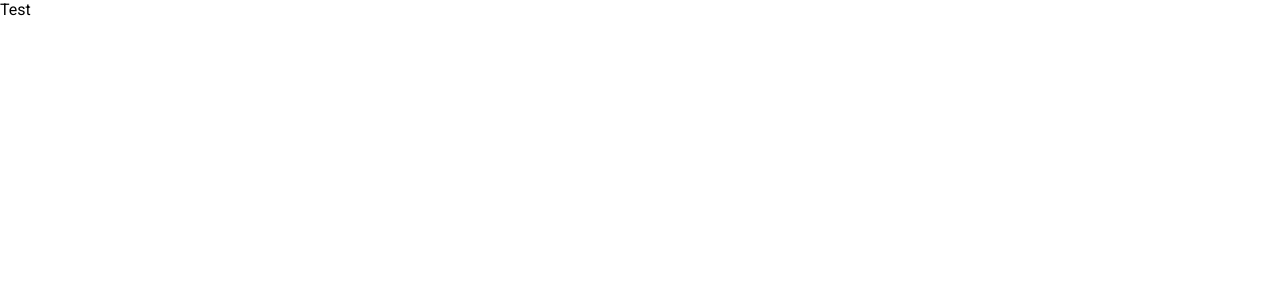
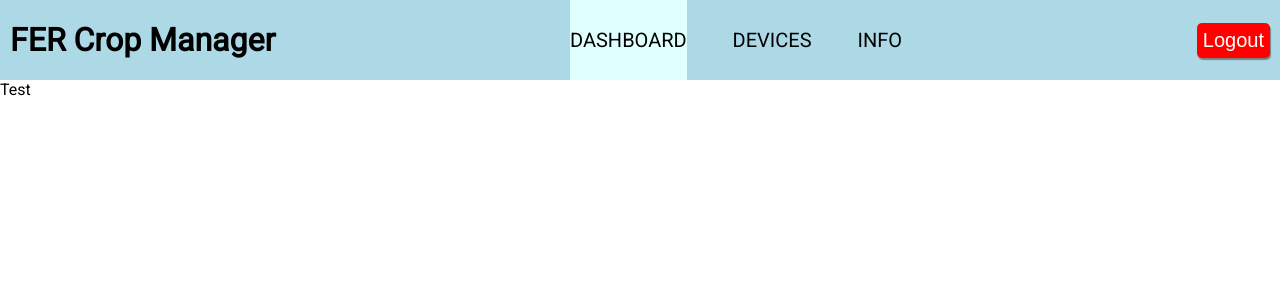
Before and after one commit to Ivan76654/fer-crop-manager, an Angular app: page / in a window 1280 px wide. Shown: the top 300 px of the page. Built offline with nearby package versions, Linux system fonts and the light colour scheme.

Commit message:
Add header component.

```diff
--- a/src/app/app.component.html
+++ b/src/app/app.component.html
@@ -1,3 +1,4 @@
-<main>
+<div class="main-container">
+  <app-header />
   Test
-</main>
+</div>
--- a/src/app/app.component.ts
+++ b/src/app/app.component.ts
@@ -1,9 +1,10 @@
 import { Component } from '@angular/core';
+import { HeaderComponent } from './header/header.component';
 
 @Component({
   selector: 'app-root',
   standalone: true,
-  imports: [],
+  imports: [HeaderComponent],
   templateUrl: './app.component.html',
   styleUrl: './app.component.css'
 })
--- /dev/null
+++ b/src/app/header/header.component.css
@@ -0,0 +1,50 @@
+header {
+  width: 100%;
+  height: 10vh;
+  padding-left: 10px;
+  padding-right: 10px;
+  display: flex;
+  align-items: center;
+  justify-content: space-between;
+  background-color: lightblue;
+}
+
+.nav {
+  display: flex;
+  justify-content: space-around;
+  width: 30%;
+}
+
+.nav li.nav-link {
+  list-style: none;
+}
+
+.nav li.nav-link a {
+  display: grid;
+  min-height: 10vh;
+  font-size: 1.25rem;
+  color: black;
+  text-decoration: none;
+  place-content: center;
+}
+
+.nav li.nav-link a:hover,
+.nav li.nav-link a.active {
+  background-color: lightcyan;
+}
+
+button.logout-btn {
+  font-size: 1.25rem;
+  border: 0;
+  box-shadow: 1px 2px 1px gray;
+  outline: none;
+  padding: 6px;
+  background-color: red;
+  color: white;
+  border-radius: 5px;
+  cursor: pointer;
+}
+
+button.logout-btn:active {
+  box-shadow: 0px 0px 0px;
+}
--- /dev/null
+++ b/src/app/header/header.component.html
@@ -0,0 +1,9 @@
+<header class="header-container">
+  <h1 class="logo">FER Crop Manager</h1>
+  <ul class="nav">
+    <li class="nav-link"><a class="active" href="#">DASHBOARD</a></li>
+    <li class="nav-link"><a href="#">DEVICES</a></li>
+    <li class="nav-link"><a href="#">INFO</a></li>
+  </ul>
+  <button class="logout-btn">Logout</button>
+</header>
```
Also changed, not shown: src/app/header/header.component.ts (added, +12 -0 lines).
